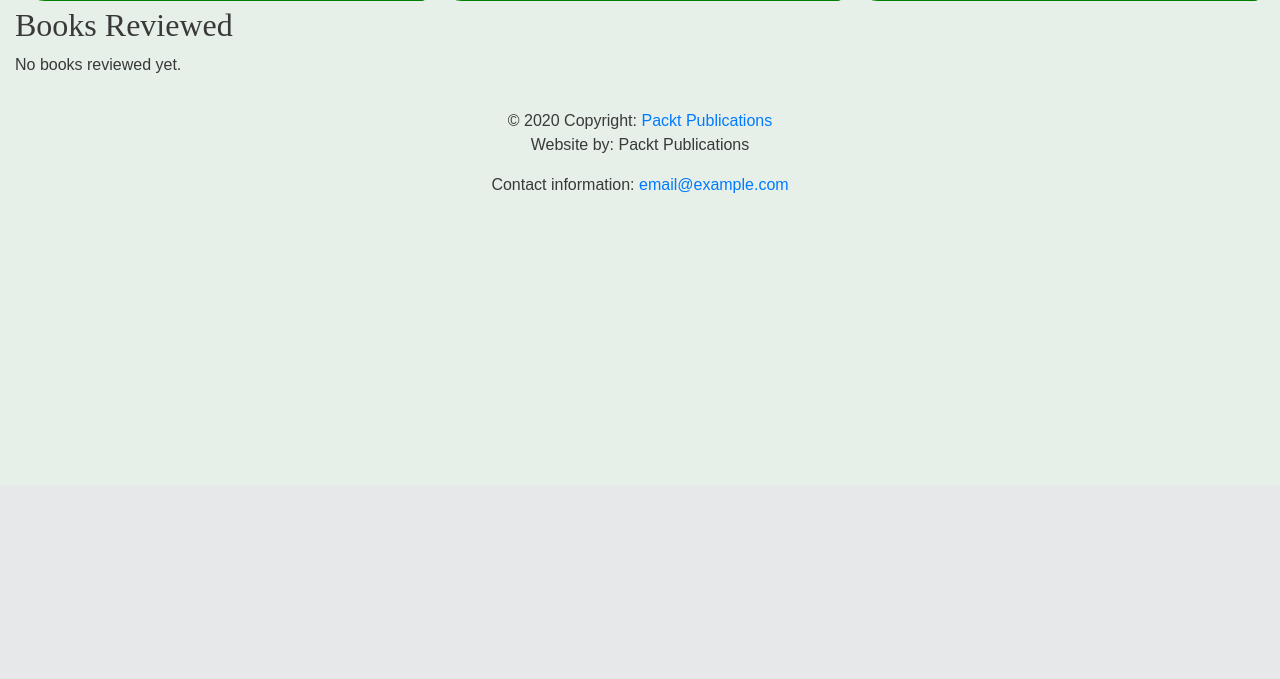
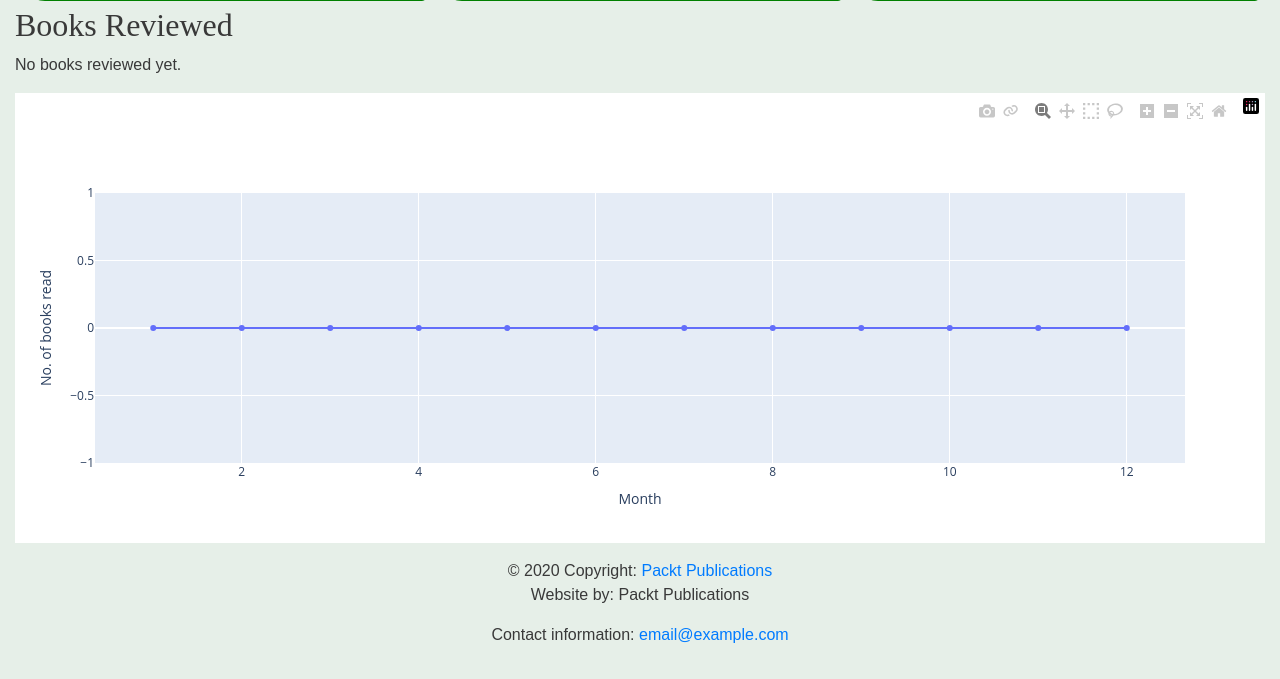
Before and after one commit to paxcodes/book_WebDevWithDjango, a Django app: page /accounts/profile/ in a window 1280 px wide. Shown: the part 315-994 px from the top of the page. Before the commit the page ends 508 px from the top, so only its background shows below. Run offline with Django 3.2, Linux system fonts and the light colour scheme; the visitor is signed in with stand-in values (Sample User, id 1); data comes from the database, SQL or seed files in the repository; data that the repository does not hold is empty; parts of the project's set-up code (start-up, migrations or seed data) failed here and were passed over; some libraries are stand-ins or nearby versions.

Commit message:
add graph to profile page

```diff
--- a/bookr/bookr/views.py
+++ b/bookr/bookr/views.py
@@ -1,7 +1,36 @@
 from django.contrib.auth.decorators import login_required
 from django.shortcuts import render
+from plotly.offline import plot
+from plotly import graph_objects as graphs
+
+from .utils import get_books_reviewed_by_month
 
 
 @login_required
 def profile(request):
-    return render(request, 'profile.html')
+    user = request.user
+    permissions = user.get_all_permissions()
+    # Get the books reviewed in different months this year
+    books_by_month = get_books_reviewed_by_month(user.username)
+    # Initialize the Axis for graphs, X-Axis is months, Y-axis is books read.
+    # Since `books_by_month` only contain months that actually have values,
+    # we initialize all `books_read` for every month to 0.
+    months = [i + 1 for i in range(12)]
+    books_read = [0 for _ in range(12)]
+    # Set the value for books read per month on Y-Axis
+    for num_books_read in books_by_month:
+        list_index = num_books_read['date_created__month'] - 1
+        books_read[list_index] = num_books_read['book_count']
+
+    # Generate a scatter plot HTML
+    figure = graphs.Figure()
+    scatter = graphs.Scatter(x=months, y=books_read)
+    figure.add_trace(scatter)
+    figure.update_layout(xaxis_title="Month", yaxis_title="No. of books read")
+    plot_html = plot(figure, output_type='div')
+
+    return render(
+        request,
+        'profile.html',
+        {'user': user, 'permissions': permissions, 'books_read_plot': plot_html},
+    )
--- a/bookr/templates/profile.html
+++ b/bookr/templates/profile.html
@@ -58,4 +58,8 @@
 
 {% book_list request.user.username %}
 
+{% autoescape off %}
+    {{ books_read_plot }}
+{% endautoescape %}
+
 {% endblock content %}
```
